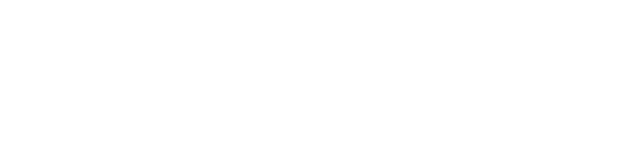
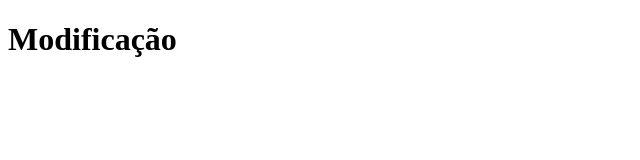
Before and after one commit to Fflipee/cursogit, a plain HTML site: page public_html/index.html in a window 1280 px wide. Shown: the whole page, without its empty margins (0-640 px from the left). Drawn offline with Linux system fonts and the light colour scheme.

Commit message:
alteração do arquivo index.html

```diff
--- a/public_html/index.html
+++ b/public_html/index.html
@@ -7,6 +7,6 @@
     <title>cursogit</title>
 </head>
 <body>
-
+    <h1>Modificação</h1>
 </body>
 </html>
```
